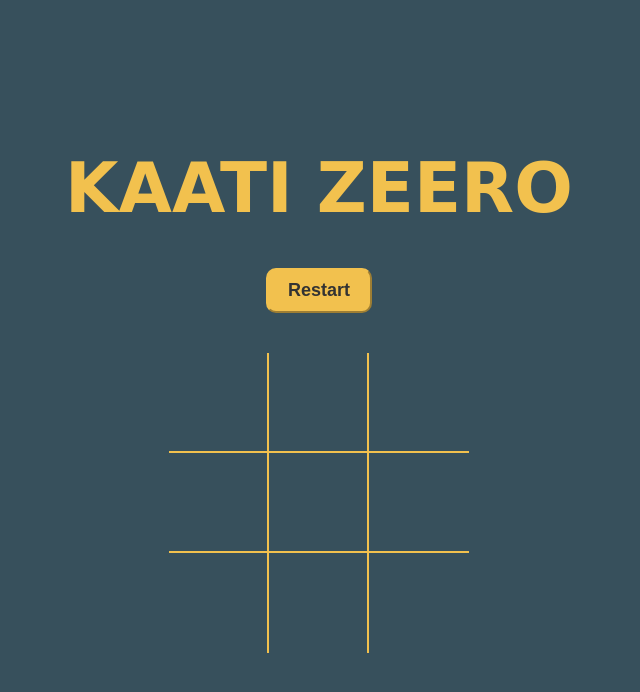
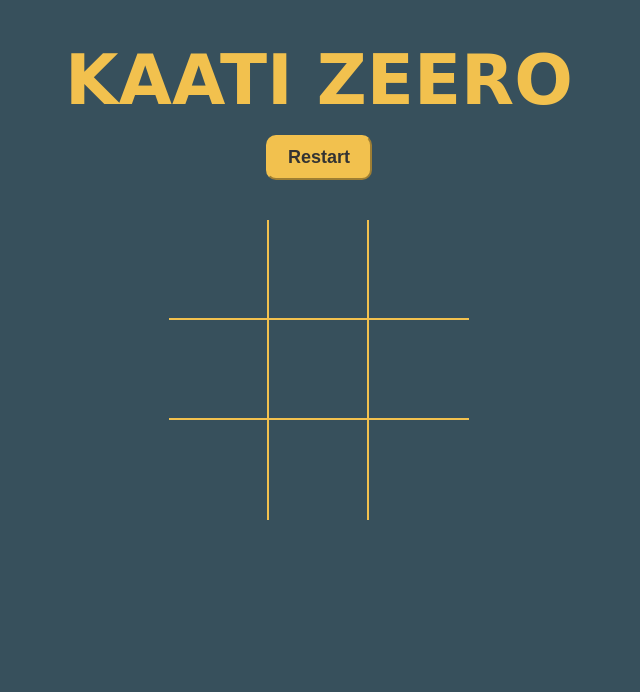
Before and after one commit to ElhaanDaud/TicTacJs, a plain HTML site: page index.html in a window 1280 px wide. Shown: the whole page, without its empty margins (321-961 px from the left). Drawn offline with Linux system fonts and the light colour scheme; a web font is replaced by a local one.

Commit message:
css changes

```diff
--- a/style.css
+++ b/style.css
@@ -12,6 +12,7 @@
 body {
     color: var(--orange);
     font-family: 'Finger Paint', cursive;
+    background-color: #37505C;
 }
 h1 {
     font-size: 69px;
@@ -21,7 +22,7 @@ h1 {
 
 .container {
     padding: 40px;
-    height: 100vh;
+    height: 70vh;
     display: flex;
     justify-content: center;
     align-items: center;
```
